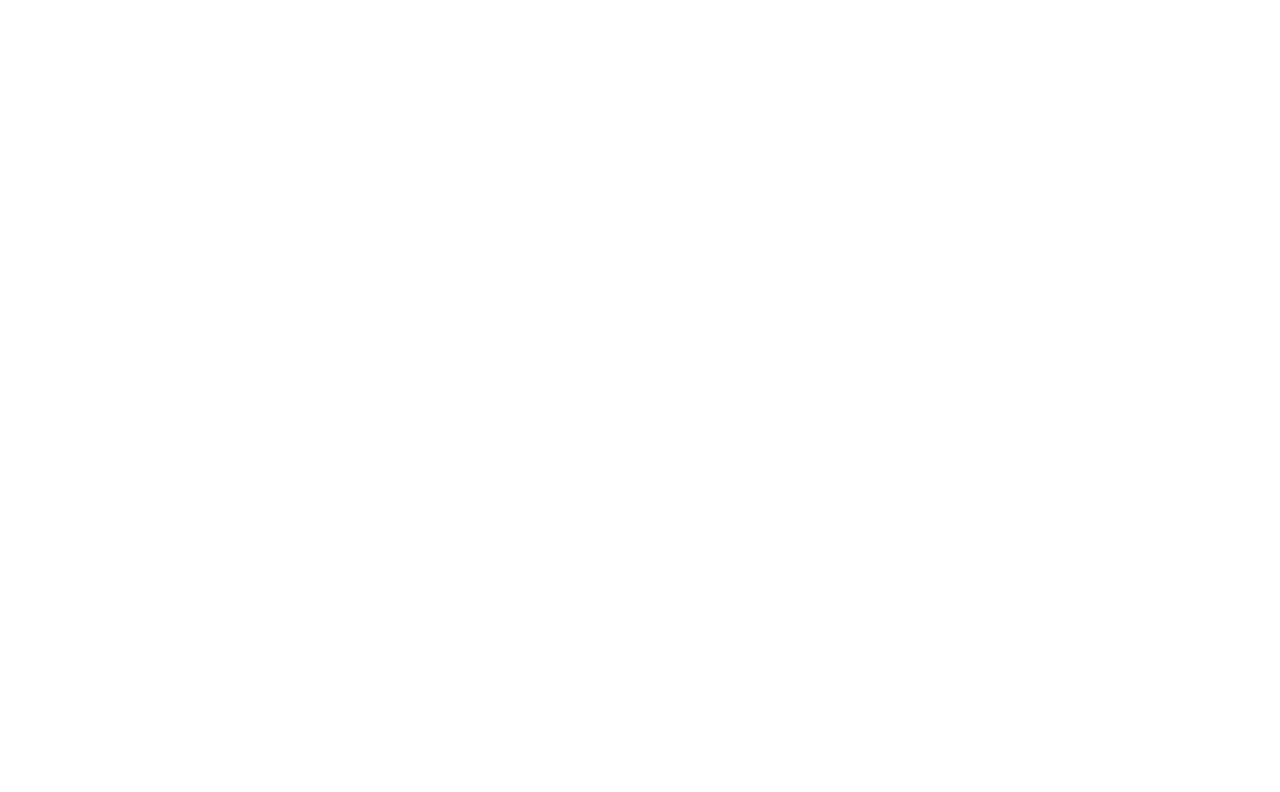
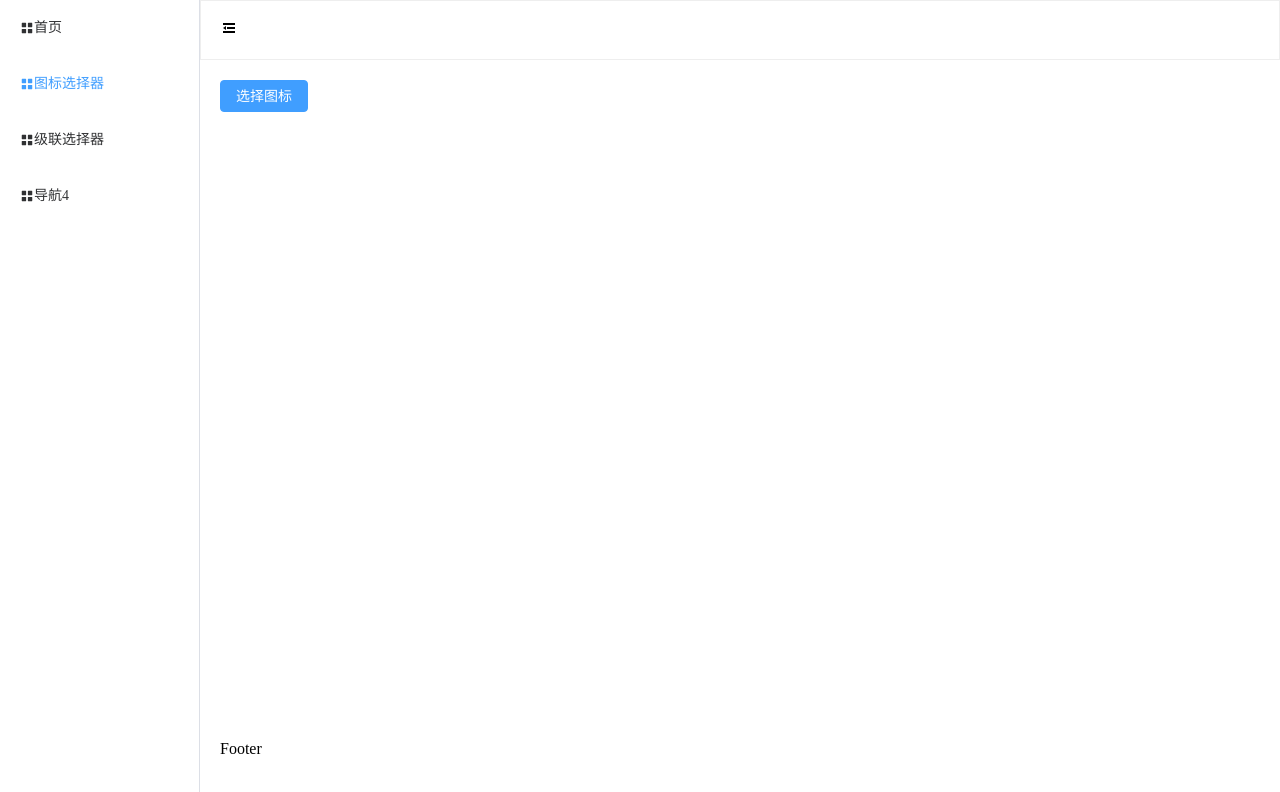
Before and after one commit to llyzmp/Vue3-ElementPlus, a Vue app: page /chooseIcon in a window 1280 px wide. Before the commit this address had no page. Shown: the top 792 px of the page. Built offline with nearby package versions, Linux system fonts and the light colour scheme.

Commit message:
feat: 新增图标选择器

```diff
--- /dev/null
+++ b/src/components/chooseIcon/src/index.vue
@@ -0,0 +1,40 @@
+<template>
+  <el-button @click="handleClick" type="primary">
+    <slot></slot>
+  </el-button>
+  <el-dialog :title="title" v-model="dialogVisible">
+  112121
+
+  </el-dialog>
+</template>
+
+<script lang='ts' setup>
+import { watch, ref } from 'vue'
+let props = defineProps<{
+  // 弹出框的标题
+  title: string,
+  // 控制弹框的显示与隐藏
+  visible: boolean
+}>()
+
+let emits = defineEmits(['update:visible'])
+// 赋值一份传递过来的visible, 不直接修改父组件的visible
+let dialogVisible = ref<boolean>(props.visible)
+
+let handleClick = () => {
+  // 修改父组件的数据
+  emits('update:visible', !props.visible)
+}
+
+// 监听visible变化
+watch(() => props.visible, val => {
+  dialogVisible.value = val
+})
+// 监听组件内部的dialogVisible变化
+watch(() => dialogVisible.value, val => {
+  emits('update:visible', val)
+})
+
+</script>
+<style lang='scss' scoped>
+</style>
--- a/src/router/index.ts
+++ b/src/router/index.ts
@@ -10,6 +10,10 @@
         path: "/",
         component: Home,
       },
+      {
+        path: "/chooseIcon",
+        component: () => import('../views/chooseIcon/index.vue'),
+      },
     ],
   },
 ];
--- /dev/null
+++ b/src/views/chooseIcon/index.vue
@@ -0,0 +1,17 @@
+<!--  -->
+<template>
+  <div>
+    <m-choose-icon title="选择图标" v-model:visible="visible">
+      选择图标
+    </m-choose-icon>
+  </div>
+</template>
+
+<script lang='ts' setup>
+import mChooseIcon from '../../components/chooseIcon/src/index.vue'
+import { ref } from 'vue'
+
+let visible = ref<boolean>(false)
+</script>
+<style lang='scss' scoped>
+</style>
```
Also changed, not shown: src/components/chooseIcon/src/index.ts (added).
